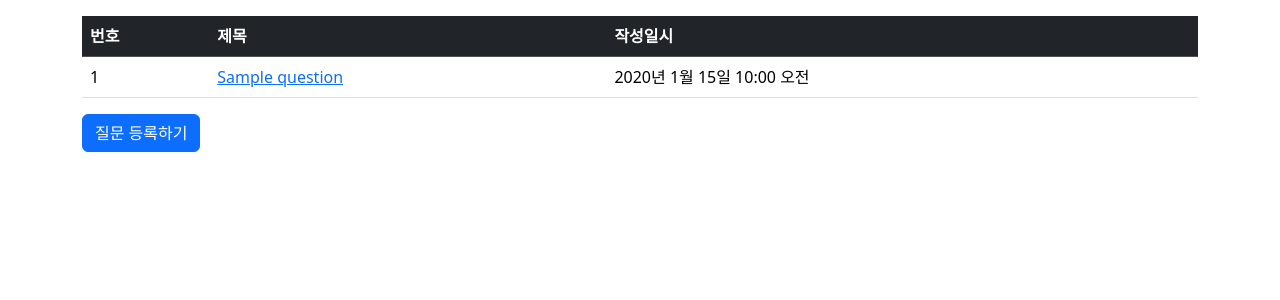
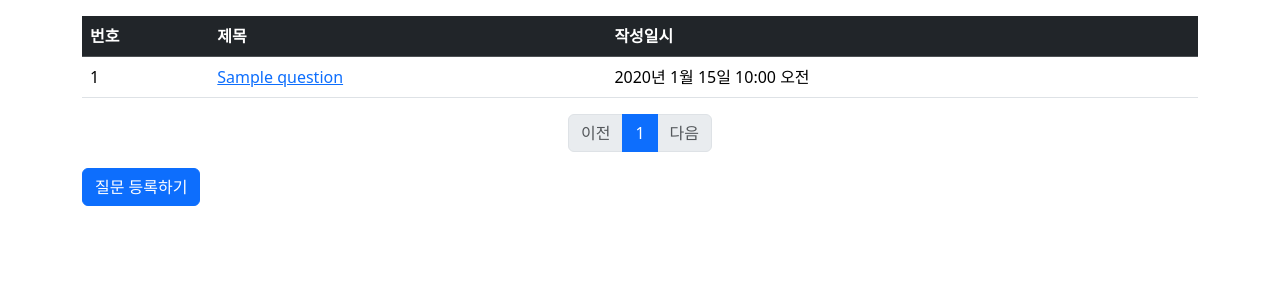
Before and after one commit to YEEmagic/django-apps, a Django app: template templates/pybo/question_list.html in a window 1280 px wide. Shown: the part 57-357 px from the top of the page. Run offline with Django 4.2, Linux system fonts and the light colour scheme; the template is opened without the code that fills it: most values are stand-ins (such as "Sample title", 1, 10 or a date in 2020); some libraries are stand-ins or nearby versions.

Commit message:
paging feature completed

```diff
--- a/templates/pybo/question_list.html
+++ b/templates/pybo/question_list.html
@@ -29,6 +29,46 @@
             {% endif %}
             </tbody>
         </table>
+        {# 페이징 처리 시작 #}
+        <ul class="pagination justify-content-center">
+            {# 이전 페이지 #}
+            {% if question_list.has_previous %}
+                <li class="page-item">
+                    <a class="page-link"
+                       href="?page={{ question_list.previous_page_number }}">이전</a>
+                </li>
+            {% else %}
+                <li class="page-item disabled">
+                    <a class="page-link" tabindex="-1"
+                       aria-disabled="true">이전</a>
+                </li>
+            {% endif %}
+            {# 페이지 리스트 #}
+            {% for page_number in question_list.paginator.page_range %}
+                {% if page_number >= question_list.number|add:-5 and page_number <= question_list.number|add:5 %}
+                    {% if page_number == question_list.number %}
+                        <li class="page-item active" aria-current="page">
+                            <a class="page-link" href="?page={{ page_number }}">{{ page_number }}</a>
+                        </li>
+                    {% else %}
+                        <li class="page-item">
+                            <a class="page-link" href="?page={{ page_number }}">{{ page_number }}</a>
+                        </li>
+                    {% endif %}
+                {% endif %}
+            {% endfor %}
+            {# 다음 페이지 #}
+            {% if question_list.has_next %}
+                <li class="page-item">
+                    <a class="page-link" href="?page={{ question_list.next_page_number }}">다음</a>
+                </li>
+            {% else %}
+                <li class="page-item disabled">
+                    <a class="page-link" tabindex="-1" aria-disabled="true" href="#">다음</a>
+                </li>
+            {% endif %}
+        </ul>
+        {# 페이징처리 끝 #}
         <a href="{% url 'pybo:question_create' %}" class="btn btn-primary">질문 등록하기</a>
     </div>
 {% endblock %}
```
Lines whose indentation alone changed are shown as unchanged.
